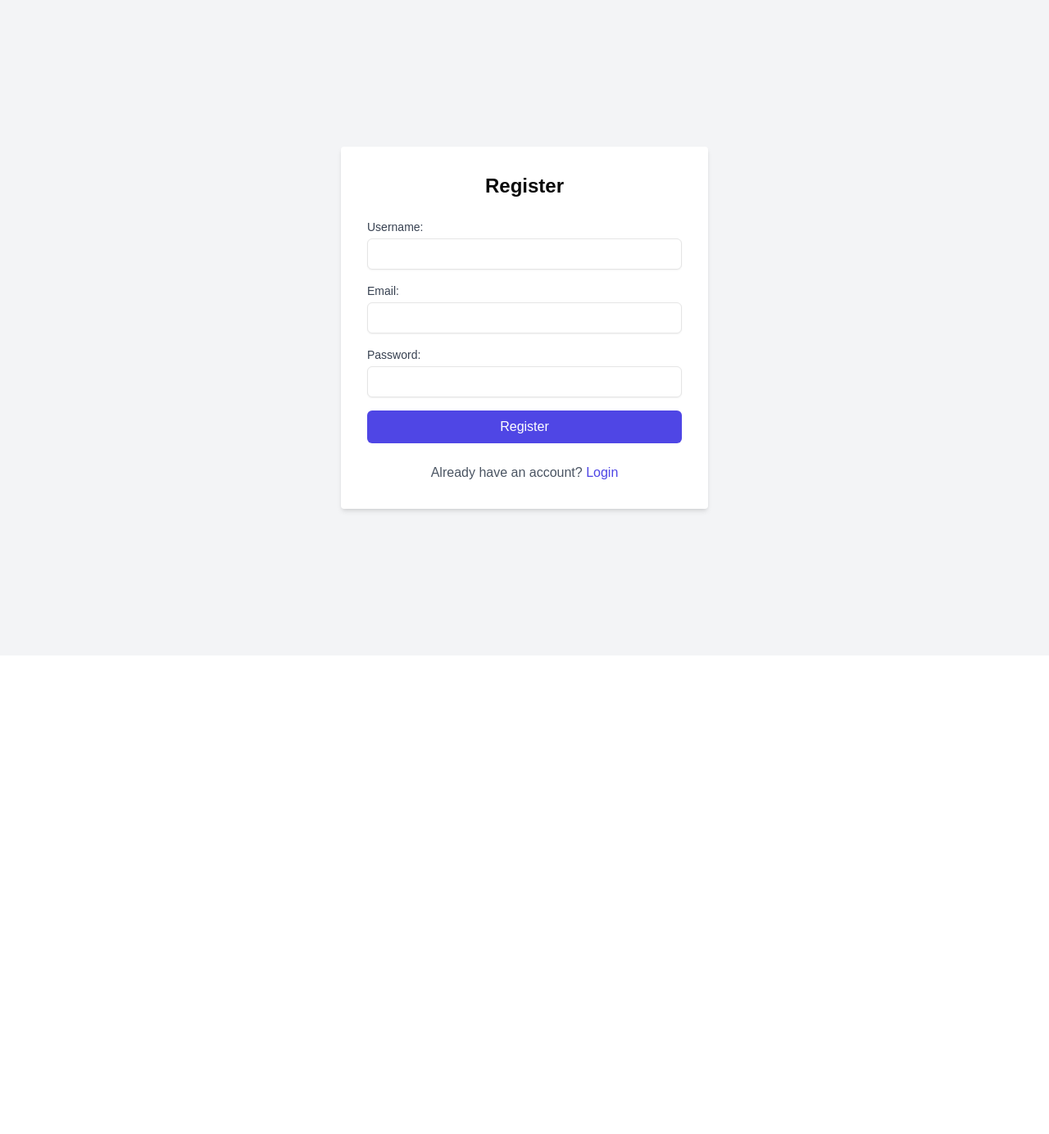
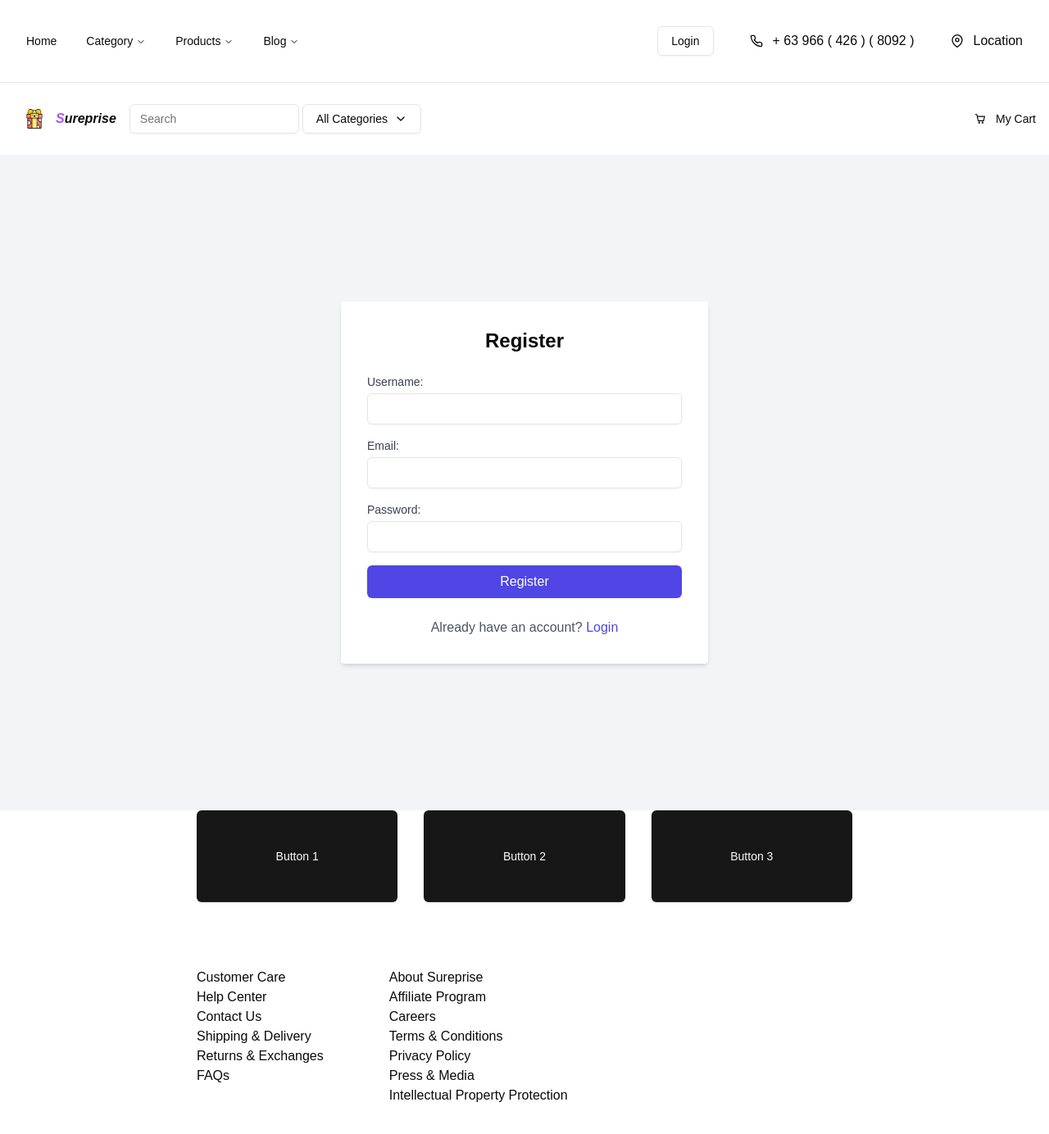
Before and after one commit to raymongarcia/sureprise, a Next.js app in the folder surprise-frontend/: page /register in a window 1280 px wide. Shown: the top 1384 px of the page at 82% size. Before the commit the page ends 800 px from the top, so only its background shows below. Built offline with nearby package versions, Linux system fonts and the light colour scheme.

Commit message:
fix folder structure

```diff
--- a/surprise-frontend/src/app/components/layout/Header/Header.tsx
+++ b/surprise-frontend/src/app/components/layout/Header/Header.tsx
@@ -14,7 +14,7 @@ import {
 import { cn } from "@/lib/utils";
 import Link from "next/link";
 import { Button } from "@/app/components/ui/button";
-import { FiPhone, FiUser, FiChevronDown } from "react-icons/fi";
+import { FiPhone, FiUser, FiChevronDown, FiMapPin } from "react-icons/fi";
 import happyMushroom from "@/assets/happy-mushroom.png";
 import Image from "next/image";
 import { Input } from "@/app/components/ui/input";
@@ -34,6 +34,7 @@ import {
 } from "@/app/components/ui/dropdown-menu";
 import { CgShoppingCart } from "react-icons/cg";
 import { categories } from "@/app/components/layout/Categories/Categories"; // Import categories
+import MyGoogleMap from "@/components/GoogleMap"; // Import the Google Map component
 
 const components: { title: string; href: string; description: string }[] = [
   {
@@ -139,6 +140,10 @@ export default function Header() {
             <FiPhone className="mt-1" />
             <p>+ 63 966 ( 426 ) ( 8092 )</p>
           </div>
+          <div className="flex justify-between gap-3">
+            <FiMapPin className="mt-1" />
+            <p>Location</p>
+          </div>
         </div>
       </div>
       <hr />
--- a/surprise-frontend/src/app/layout.tsx
+++ b/surprise-frontend/src/app/layout.tsx
@@ -1,6 +1,9 @@
 import type { Metadata } from "next";
 import { Geist, Geist_Mono } from "next/font/google";
 import "./globals.css";
+import Header from "./components/layout/Header/Header";
+import BottomContent from "./components/layout/BottomContent/BottomContent";
+
 
 const geistSans = Geist({
   variable: "--font-geist-sans",
@@ -24,7 +27,14 @@ export default function RootLayout({
 }>) {
   return (
     <html lang="en">
+      <head>
+        <meta charSet="UTF-8" />
+        <meta name="viewport" content="width=device-width, initial-scale=1.0" />
+        <title>Sureprise</title>
+      </head>
+      <Header />
       <body className={`${geistSans.variable} ${geistMono.variable} antialiased`}>{children}</body>
+      <BottomContent />
     </html>
   );
 }
--- a/surprise-frontend/src/app/page.tsx
+++ b/surprise-frontend/src/app/page.tsx
@@ -1,20 +1,16 @@
 import * as React from "react";
-import Header from "./components/layout/Header/Header";
 import Hero from "./components/layout/Hero/Hero";
 import Trending from "./components/layout/Trending/Trending"
 import Categories from "./components/layout/Categories/Categories";
 import JustForYou from "./components/layout/JustForYou/JustForYou";
-import BottomContent from "./components/layout/BottomContent/BottomContent";
 
 export default function Home() {
   return (
     <div className="bg-[#e7e8ec] min-h-screen gap-16 font-[family-name:var(--font-geist-sans)]">
-      <Header />
       <Hero />
       <Trending />
       <Categories />
       <JustForYou />
-      <BottomContent />
     </div>
   );
 }
--- a/surprise-frontend/src/components/GoogleMap.js
+++ b/surprise-frontend/src/components/GoogleMap.js
@@ -0,0 +1,28 @@
+import React from 'react';
+import { GoogleMap, LoadScript, Marker } from '@react-google-maps/api';
+
+const containerStyle = {
+  width: '400px',
+  height: '400px'
+};
+
+const center = {
+  lat: -3.745,
+  lng: -38.523
+};
+
+const MyGoogleMap = () => {
+  return (
+    <LoadScript googleMapsApiKey="YOUR_GOOGLE_MAPS_API_KEY">
+      <GoogleMap
+        mapContainerStyle={containerStyle}
+        center={center}
+        zoom={10}
+      >
+        <Marker position={center} />
+      </GoogleMap>
+    </LoadScript>
+  );
+};
+
+export default MyGoogleMap;
```
